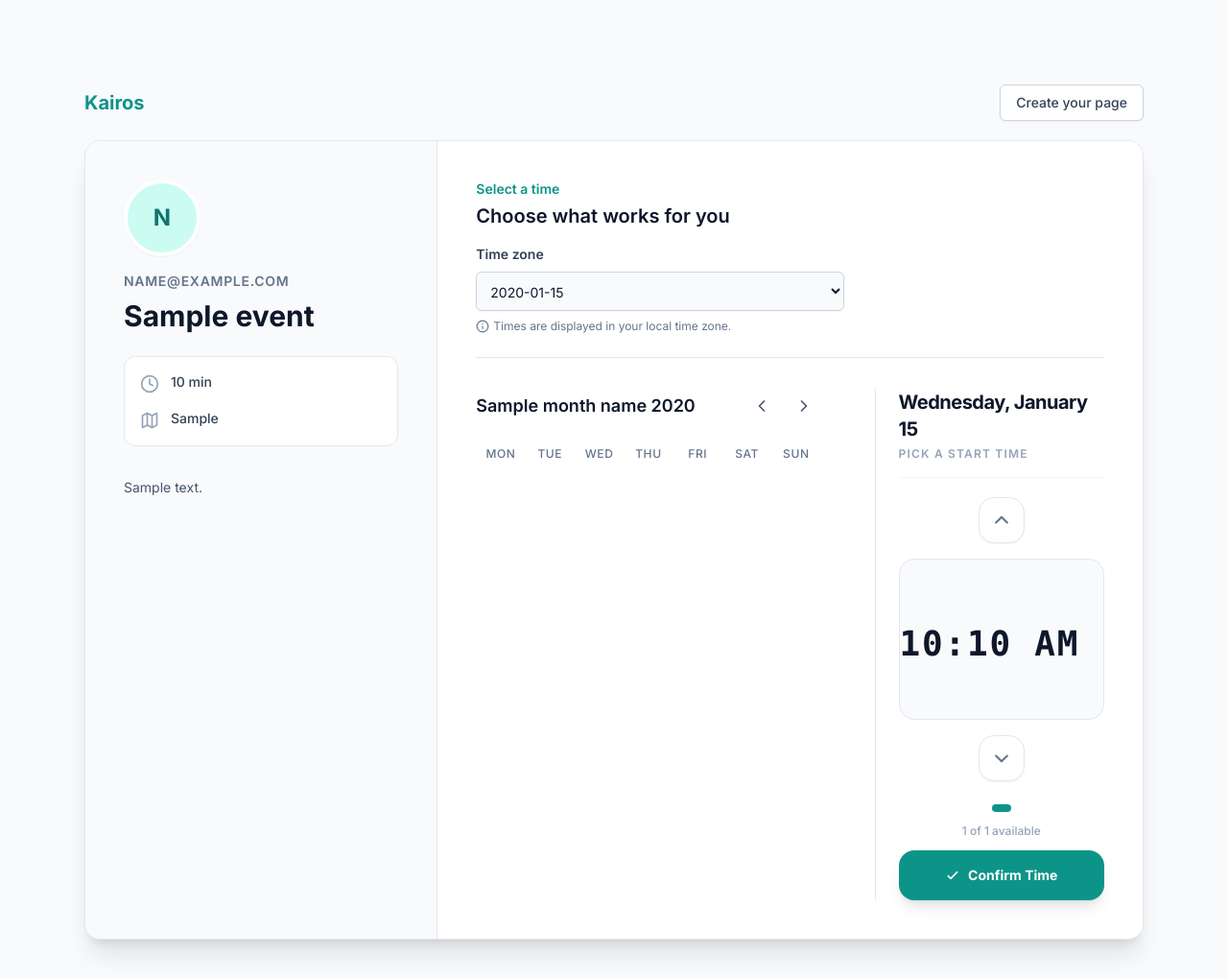
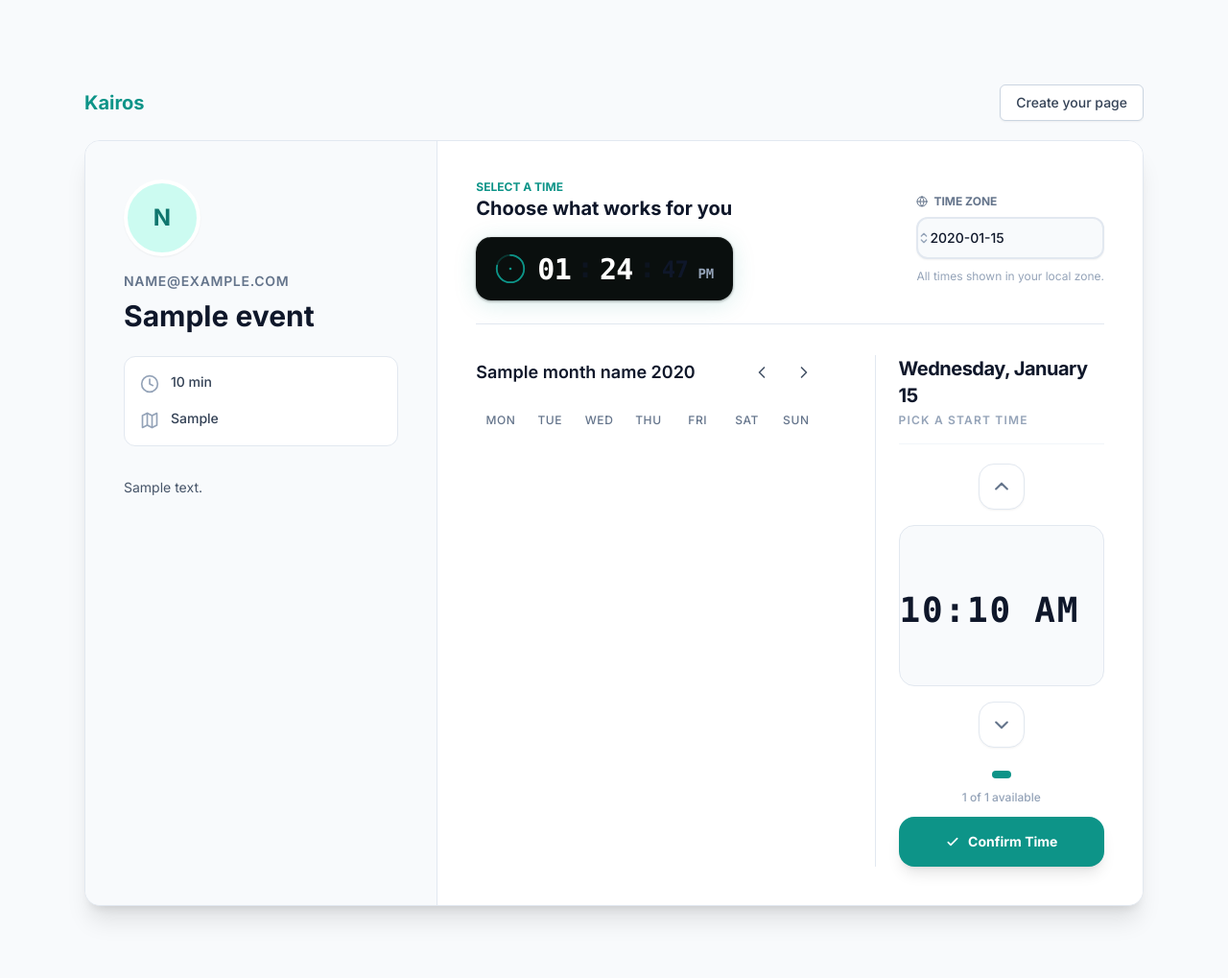
Before and after one commit to prayangshuuu/kairos, a Django app: template apps/bookings/templates/bookings/booking_page.html in a window 1280 px wide. Shown: the top 1019 px of the page at 96% size. Run offline with Django 5.2, Linux system fonts and the light colour scheme; tables that the repository leaves empty hold one stand-in row (values such as "Sample post"); the template is opened without the code that fills it: values that come from a table or form of the project are taken from there, most other values are stand-ins (such as "Sample title", 1, 10 or a date in 2020); lists and menus that the app fills with data are empty.

Commit message:
feat: live clock header for booking page select-time section

```diff
--- a/apps/bookings/templates/bookings/booking_page.html
+++ b/apps/bookings/templates/bookings/booking_page.html
@@ -58,25 +58,74 @@
 
     <div class="relative flex w-full flex-col bg-white p-6 md:w-2/3 md:p-8 lg:p-10">
       <div class="mb-8 border-b border-surface-200 pb-6">
-        <div class="mb-4">
-          <p class="text-sm font-semibold text-brand-600">Select a time</p>
-          <h2 class="mt-1 text-xl font-semibold text-surface-900">Choose what works for you</h2>
+
+        {# ── LIVE CLOCK HEADER ───────────────────────────────────── #}
+        <div class="flex flex-col sm:flex-row sm:items-center sm:justify-between gap-5">
+
+          {# Left: heading + live clock display #}
+          <div class="flex-1 min-w-0">
+            <p class="text-xs font-bold uppercase tracking-[0.18em] text-brand-600 mb-1.5">Select a time</p>
+            <h2 class="text-xl font-bold text-surface-900 mb-4">Choose what works for you</h2>
+
+            {# Live digital clock card #}
+            <div class="inline-flex items-center gap-3 bg-surface-950 rounded-2xl px-5 py-3.5 shadow-lg select-none" id="kairos-clock-card">
+              {# Animated clock icon #}
+              <div class="relative flex-shrink-0 w-8 h-8">
+                <svg id="kairos-clock-face" viewBox="0 0 36 36" fill="none" xmlns="http://www.w3.org/2000/svg" class="w-8 h-8">
+                  <circle cx="18" cy="18" r="16" stroke="#0d9488" stroke-width="2" opacity="0.3"/>
+                  <circle cx="18" cy="18" r="16" id="kairos-progress-ring"
+                    stroke="#0d9488" stroke-width="2" stroke-linecap="round"
+                    stroke-dasharray="100.53" stroke-dashoffset="100.53"
+                    transform="rotate(-90 18 18)"
+                    style="transition: stroke-dashoffset 1s linear;"/>
+                  <line id="kairos-hour-hand" x1="18" y1="18" x2="18" y2="10" stroke="white" stroke-width="2.2" stroke-linecap="round"/>
+                  <line id="kairos-min-hand"  x1="18" y1="18" x2="18" y2="7"  stroke="#2dd4bf" stroke-width="1.5" stroke-linecap="round"/>
+                  <line id="kairos-sec-hand"  x1="18" y1="18" x2="18" y2="6"  stroke="#0d9488" stroke-width="1" stroke-linecap="round"/>
+                  <circle cx="18" cy="18" r="1.5" fill="#0d9488"/>
+                </svg>
               </div>
-        <label for="timezone-selector" class="block text-sm font-semibold text-surface-700 mb-2">Time zone</label>
+
+              {# Digital time display #}
+              <div class="flex items-end gap-1.5">
+                <span id="kairos-hh" class="font-mono text-3xl font-black text-white tracking-tight tabular-nums">--</span>
+                <span class="font-mono text-3xl font-black text-brand-500 mb-0.5 animate-pulse">:</span>
+                <span id="kairos-mm" class="font-mono text-3xl font-black text-white tracking-tight tabular-nums">--</span>
+                <span class="font-mono text-3xl font-black text-brand-500 mb-0.5 animate-pulse">:</span>
+                <span id="kairos-ss" class="font-mono text-2xl font-bold text-brand-400 tracking-tight tabular-nums mb-0.5">--</span>
+                <span id="kairos-ampm" class="font-mono text-sm font-bold text-surface-400 mb-1 ml-1">--</span>
+              </div>
+            </div>
+          </div>
+
+          {# Right: timezone selector #}
+          <div class="flex-shrink-0 w-full sm:w-auto sm:min-w-[220px] sm:max-w-[260px]">
+            <label for="timezone-selector" class="flex items-center gap-1.5 text-xs font-bold uppercase tracking-[0.14em] text-surface-500 mb-2">
+              <svg xmlns="http://www.w3.org/2000/svg" width="12" height="12" viewBox="0 0 24 24" fill="none" stroke="currentColor" stroke-width="2" stroke-linecap="round" stroke-linejoin="round"><circle cx="12" cy="12" r="10"/><line x1="2" y1="12" x2="22" y2="12"/><path d="M12 2a15.3 15.3 0 0 1 4 10 15.3 15.3 0 0 1-4 10 15.3 15.3 0 0 1-4-10 15.3 15.3 0 0 1 4-10z"/></svg>
+              Time zone
+            </label>
+            <div class="relative">
               <select id="timezone-selector" name="tz"
                       hx-get="?partial=tz_change"
                       hx-target="#booking-body"
                       hx-swap="outerHTML"
                       hx-indicator=".htmx-indicator"
-                class="block w-full max-w-sm rounded-md border border-surface-300 bg-surface-50 p-2.5 text-surface-900 shadow-sm transition-colors focus:border-brand-500 focus:ring-brand-500 sm:text-sm">
+                      class="w-full appearance-none rounded-xl border-2 border-surface-200 bg-surface-50 pl-3 pr-9 py-2.5 text-sm font-medium text-surface-800 shadow-sm cursor-pointer transition-all duration-150 hover:border-brand-400 focus:border-brand-500 focus:outline-none focus:ring-2 focus:ring-brand-500 focus:ring-offset-1 focus:bg-white">
                 {% for tz in all_timezones %}
                   <option value="{{ tz }}" {% if tz == visitor_tz %}selected{% endif %}>{{ tz }}</option>
                 {% endfor %}
               </select>
-        <p class="text-xs text-surface-500 mt-2 flex items-center">
-          <svg xmlns="http://www.w3.org/2000/svg" width="14" height="14" viewBox="0 0 24 24" fill="none" stroke="currentColor" stroke-width="2" stroke-linecap="round" stroke-linejoin="round" class="mr-1"><circle cx="12" cy="12" r="10"></circle><line x1="12" y1="16" x2="12" y2="12"></line><line x1="12" y1="8" x2="12.01" y2="8"></line></svg>
-          Times are displayed in your local time zone.
+              <div class="pointer-events-none absolute inset-y-0 right-3 flex items-center">
+                <svg class="h-4 w-4 text-surface-400" fill="none" viewBox="0 0 24 24" stroke="currentColor" stroke-width="2"><path stroke-linecap="round" stroke-linejoin="round" d="M8 9l4-4 4 4m0 6l-4 4-4-4"/></svg>
+              </div>
+            </div>
+            <p class="text-xs text-surface-400 mt-2 leading-relaxed">
+              All times shown in your local zone.
             </p>
+          </div>
+
+        </div>
+        {# /LIVE CLOCK HEADER #}
+
       </div>
 
       {% include "bookings/partials/booking_body.html" %}
@@ -116,6 +165,63 @@
     });
   });
 </script>
+
+<script>
+  // ── Kairos Live Clock Engine ──────────────────────────────
+  (function() {
+    const cx = 18, cy = 18, r = 16;
+    const circumference = 2 * Math.PI * r; // ≈ 100.53
+
+    function pad(n) { return String(n).padStart(2, '0'); }
+
+    function rotateHand(id, deg) {
+      const el = document.getElementById(id);
+      if (!el) return;
+      // Rotate around clock center (18,18)
+      el.setAttribute('transform', `rotate(${deg}, 18, 18)`);
+    }
+
+    function tick() {
+      const now = new Date();
+      const h24 = now.getHours();
+      const m   = now.getMinutes();
+      const s   = now.getSeconds();
+
+      // Digital display
+      const h12 = h24 % 12 || 12;
+      const ampm = h24 < 12 ? 'AM' : 'PM';
+      const hh = document.getElementById('kairos-hh');
+      const mm = document.getElementById('kairos-mm');
+      const ss = document.getElementById('kairos-ss');
+      const ap = document.getElementById('kairos-ampm');
+      if (hh) hh.textContent = pad(h12);
+      if (mm) mm.textContent = pad(m);
+      if (ss) ss.textContent = pad(s);
+      if (ap) ap.textContent = ampm;
+
+      // Analog hands (degrees from 12 o'clock)
+      const secDeg  = s * 6;                          // 360/60
+      const minDeg  = m * 6 + s * 0.1;               // smooth
+      const hourDeg = (h24 % 12) * 30 + m * 0.5;    // smooth
+
+      rotateHand('kairos-sec-hand',  secDeg);
+      rotateHand('kairos-min-hand',  minDeg);
+      rotateHand('kairos-hour-hand', hourDeg);
+
+      // Progress ring (seconds arc)
+      const ring = document.getElementById('kairos-progress-ring');
+      if (ring) {
+        const progress = s / 60;
+        const offset   = circumference * (1 - progress);
+        ring.style.strokeDashoffset = offset.toFixed(3);
+      }
+    }
+
+    // Run immediately then every second
+    tick();
+    setInterval(tick, 1000);
+  })();
+</script>
 <style>
   .htmx-indicator {
     opacity: 0;
@@ -149,5 +255,33 @@
   .custom-scrollbar::-webkit-scrollbar-thumb:hover {
     background-color: #d1d5db;
   }
+
+  /* surface-950 dark card for clock */
+  .bg-surface-950 {
+    background-color: #0a0f0e;
+  }
+
+  /* Clock card subtle inner glow */
+  #kairos-clock-card {
+    box-shadow:
+      0 4px 24px rgba(13, 148, 136, 0.15),
+      0 1px 3px rgba(0,0,0,0.4),
+      inset 0 1px 0 rgba(255,255,255,0.04);
+  }
+
+  /* Smooth second-hand sweep */
+  #kairos-sec-hand {
+    transform-origin: 18px 18px;
+    transform-box: fill-box;
+  }
+  #kairos-min-hand, #kairos-hour-hand {
+    transform-origin: 18px 18px;
+    transform-box: fill-box;
+  }
+
+  /* Seconds digit subtle pulse on change */
+  #kairos-ss {
+    transition: opacity 0.1s ease;
+  }
 </style>
 {% endblock %}
```
Lines whose indentation alone changed are shown as unchanged.
